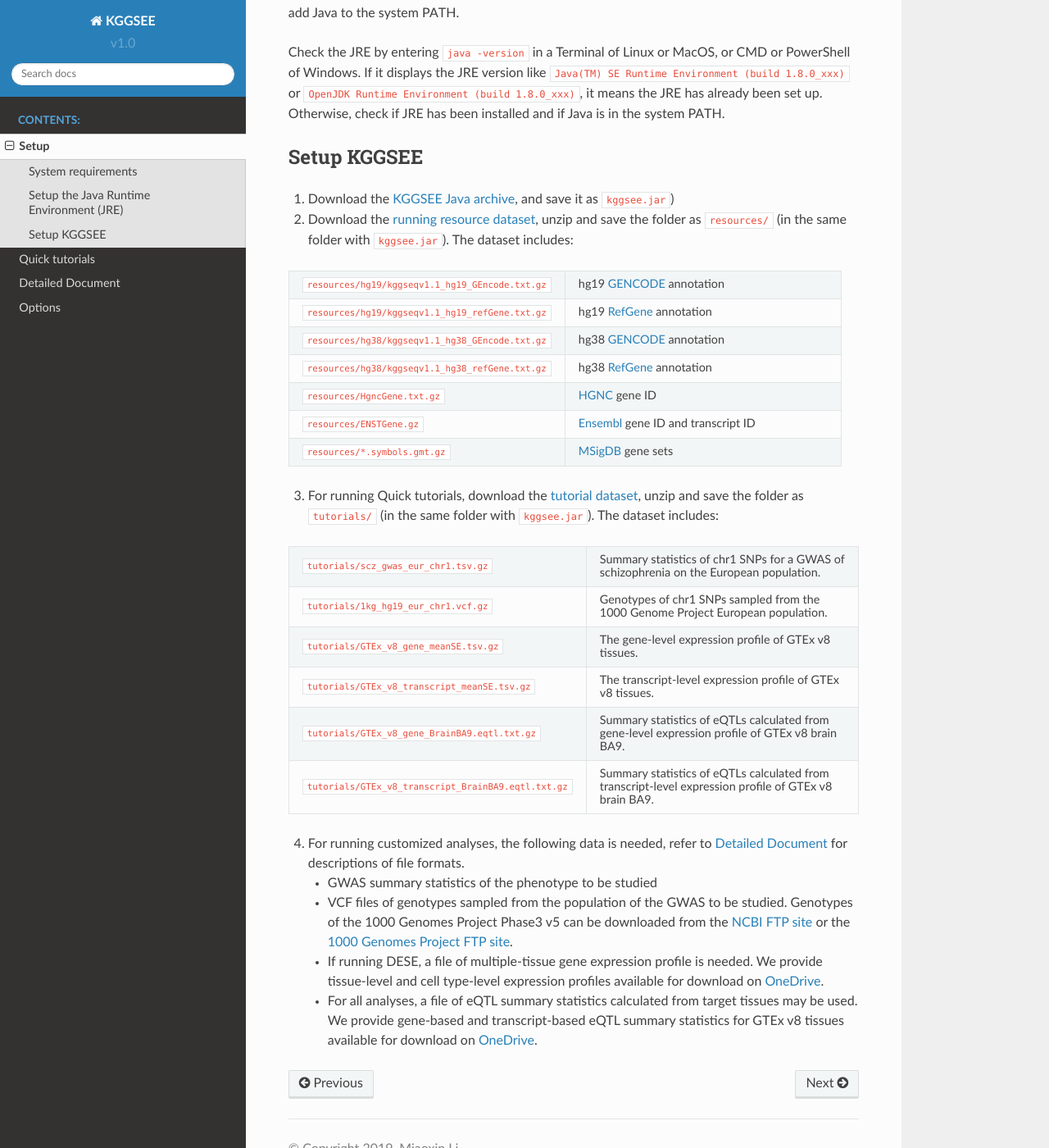
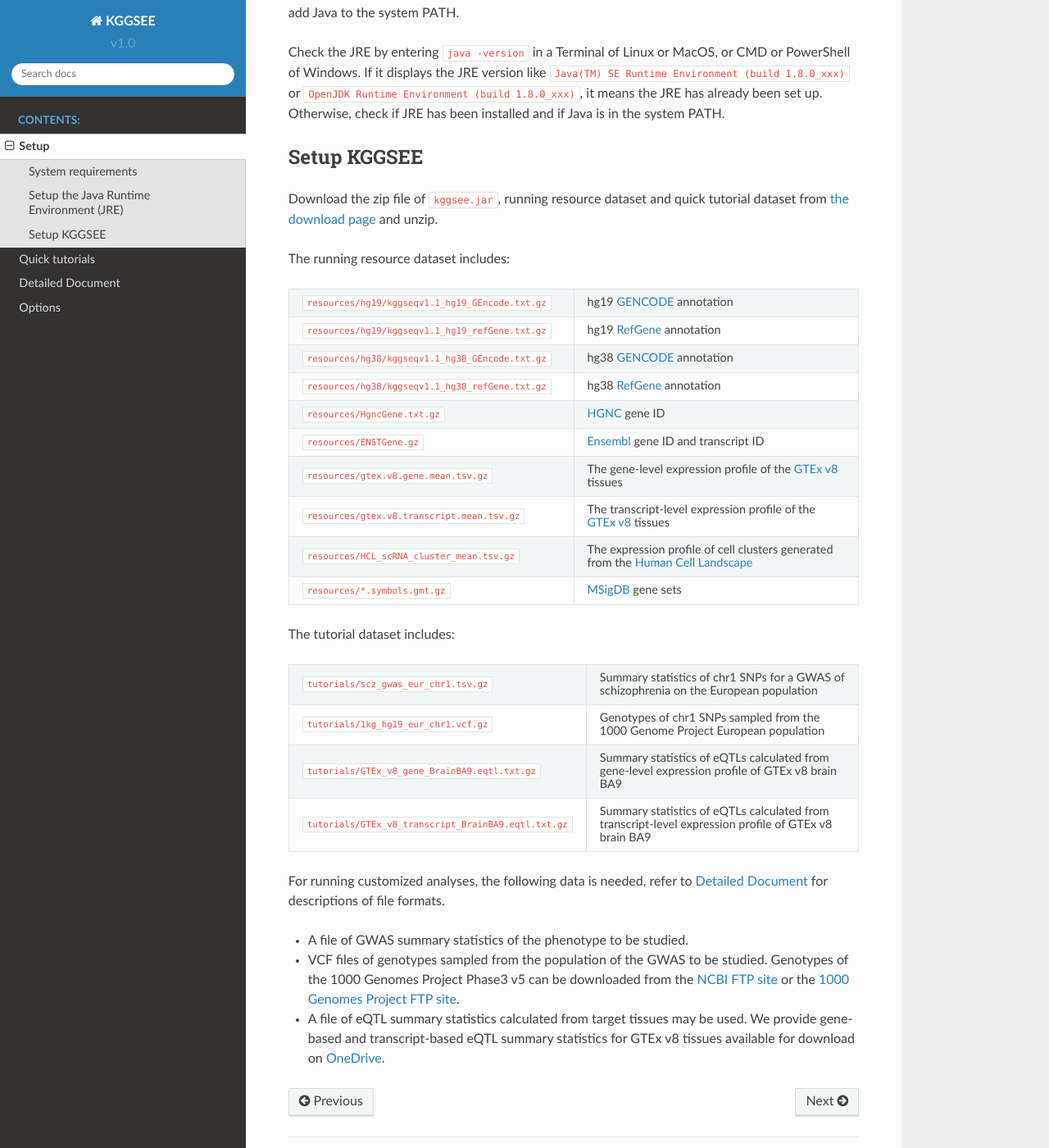
Before and after one commit to pmglab/KGGSEE, a Sphinx documentation site: the page built from doc/source/setup.rst, in a window 1280 px wide and 1400 px high, scrolled down 522 px. Shown: the whole window at 82% size. Built offline with Sphinx 7.4.7 and the Read the Docs theme 2.0.0, drawn with Linux system fonts in a browser that asks for light colours.

Commit message:
Update setup.rst

```diff
--- a/doc/source/setup.rst
+++ b/doc/source/setup.rst
@@ -3,6 +3,7 @@
 =====
 Setup
 =====
+
 
 System requirements
 ===================
@@ -35,10 +36,9 @@
 Setup KGGSEE
 ============
 
-1. Download the `KGGSEE Java archive <http://pmglab.top/kggsee/download/lib/v1/kggsee.jar>`_, and save it as ``kggsee.jar``)
+Download the zip file of ``kggsee.jar``, running resource dataset and quick tutorial dataset from `the download page <http://pmglab.top/kggsee/#/download>`_ and unzip.
 
-2. Download the `running resource dataset <https://mailsysueducn-my.sharepoint.com/:u:/g/personal/limiaoxin_mail_sysu_edu_cn/ESO0a08VRuFPq7YOxEdsMU8BaEX9c-wbhyBP537Qdg-EKw?e=tyQhhz>`_, unzip and save the folder as ``resources/`` (in the same folder with ``kggsee.jar``). The dataset includes:
-
+The running resource dataset includes:
 
 .. list-table::
    :widths: 1 1
@@ -47,28 +47,27 @@
 
    * - ``resources/hg19/kggseqv1.1_hg19_GEncode.txt.gz``
      - hg19 `GENCODE <https://www.gencodegenes.org>`_ annotation
-
    * - ``resources/hg19/kggseqv1.1_hg19_refGene.txt.gz``
      - hg19 `RefGene <https://www.ncbi.nlm.nih.gov/refseq/rsg>`_ annotation
-
    * - ``resources/hg38/kggseqv1.1_hg38_GEncode.txt.gz``
      - hg38 `GENCODE <https://www.gencodegenes.org>`_ annotation
-
    * - ``resources/hg38/kggseqv1.1_hg38_refGene.txt.gz``
      - hg38 `RefGene <https://www.ncbi.nlm.nih.gov/refseq/rsg>`_ annotation
-
    * - ``resources/HgncGene.txt.gz``
      - `HGNC <https://www.genenames.org>`_ gene ID
-
    * - ``resources/ENSTGene.gz``
      - `Ensembl <https://www.ensembl.org/index.html>`_ gene ID and transcript ID
-
+   * - ``resources/gtex.v8.gene.mean.tsv.gz``
+     - The gene-level expression profile of the `GTEx v8 <https://www.gtexportal.org/home/>`_ tissues
+   * - ``resources/gtex.v8.transcript.mean.tsv.gz``
+     - The transcript-level expression profile of the `GTEx v8 <https://www.gtexportal.org/home/>`_ tissues
+   * - ``resources/HCL_scRNA_cluster_mean.tsv.gz``
+     - The expression profile of cell clusters generated from the `Human Cell Landscape <bis.zju.edu.cn/HCL/>`_
    * - ``resources/*.symbols.gmt.gz``
      - `MSigDB <http://www.gsea-msigdb.org/gsea/msigdb/index.jsp>`_ gene sets
 
 
-3. For running Quick tutorials, download the `tutorial dataset <https://mailsysueducn-my.sharepoint.com/:u:/g/personal/limiaoxin_mail_sysu_edu_cn/EcQbomHELXVNrKdxqWvzOg4BVYoqsYpLU-wWy3_0ewgHiA?e=CRjYmq>`_, unzip and save the folder as ``tutorials/`` (in the same folder with ``kggsee.jar``). The dataset includes:
-
+The tutorial dataset includes:
 
 .. list-table::
    :widths: 1 1
@@ -76,30 +75,19 @@
    :class: tight-table
 
    * - ``tutorials/scz_gwas_eur_chr1.tsv.gz``
-     - Summary statistics of chr1 SNPs for a GWAS of schizophrenia on the European population.
-
+     - Summary statistics of chr1 SNPs for a GWAS of schizophrenia on the European population
    * - ``tutorials/1kg_hg19_eur_chr1.vcf.gz``
-     - Genotypes of chr1 SNPs sampled from the 1000 Genome Project European population.
-
-   * - ``tutorials/GTEx_v8_gene_meanSE.tsv.gz``
-     - The gene-level expression profile of GTEx v8 tissues.
-
-   * - ``tutorials/GTEx_v8_transcript_meanSE.tsv.gz``
-     - The transcript-level expression profile of GTEx v8 tissues.
-
+     - Genotypes of chr1 SNPs sampled from the 1000 Genome Project European population
    * - ``tutorials/GTEx_v8_gene_BrainBA9.eqtl.txt.gz``
-     - Summary statistics of eQTLs calculated from gene-level expression profile of GTEx v8 brain BA9.
-
+     - Summary statistics of eQTLs calculated from gene-level expression profile of GTEx v8 brain BA9
    * - ``tutorials/GTEx_v8_transcript_BrainBA9.eqtl.txt.gz``
-     - Summary statistics of eQTLs calculated from transcript-level expression profile of GTEx v8 brain BA9.
+     - Summary statistics of eQTLs calculated from transcript-level expression profile of GTEx v8 brain BA9
 
 
-4. For running customized analyses, the following data is needed, refer to :ref:`Detailed Document <detailed_document>` for descriptions of file formats.
+For running customized analyses, the following data is needed, refer to :ref:`Detailed Document <detailed_document>` for descriptions of file formats.
 
-   * GWAS summary statistics of the phenotype to be studied
+* A file of GWAS summary statistics of the phenotype to be studied.
 
-   * VCF files of genotypes sampled from the population of the GWAS to be studied. Genotypes of the 1000 Genomes Project Phase3 v5 can be downloaded from the `NCBI FTP site <ftp://ftp-trace.ncbi.nih.gov/1000genomes/ftp/release/20130502>`_ or the `1000 Genomes Project FTP site <ftp://ftp.1000genomes.ebi.ac.uk/vol1/ftp/release/20130502>`_.
+* VCF files of genotypes sampled from the population of the GWAS to be studied. Genotypes of the 1000 Genomes Project Phase3 v5 can be downloaded from the `NCBI FTP site <ftp://ftp-trace.ncbi.nih.gov/1000genomes/ftp/release/20130502>`_ or the `1000 Genomes Project FTP site <ftp://ftp.1000genomes.ebi.ac.uk/vol1/ftp/release/20130502>`_.
 
-   * If running DESE, a file of multiple-tissue gene expression profile is needed. We provide tissue-level and cell type-level expression profiles available for download on `OneDrive <https://mailsysueducn-my.sharepoint.com/personal/limiaoxin_mail_sysu_edu_cn/_layouts/15/onedrive.aspx?id=%2Fpersonal%2Flimiaoxin%5Fmail%5Fsysu%5Fedu%5Fcn%2FDocuments%2Ftools%2Fkggsee%2Fresources&ga=1>`_.
-
-   * For all analyses, a file of eQTL summary statistics calculated from target tissues may be used. We provide gene-based and transcript-based eQTL summary statistics for GTEx v8 tissues available for download on `OneDrive <https://mailsysueducn-my.sharepoint.com/personal/limiaoxin_mail_sysu_edu_cn/_layouts/15/onedrive.aspx?id=%2Fpersonal%2Flimiaoxin%5Fmail%5Fsysu%5Fedu%5Fcn%2FDocuments%2Ftools%2Fkggsee%2Fresources&ga=1>`_.
+* A file of eQTL summary statistics calculated from target tissues may be used. We provide gene-based and transcript-based eQTL summary statistics for GTEx v8 tissues available for download on `OneDrive <https://mailsysueducn-my.sharepoint.com/personal/limiaoxin_mail_sysu_edu_cn/_layouts/15/onedrive.aspx?id=%2Fpersonal%2Flimiaoxin%5Fmail%5Fsysu%5Fedu%5Fcn%2FDocuments%2Ftools%2Fkggsee%2Fresources&ga=1>`_.
```
